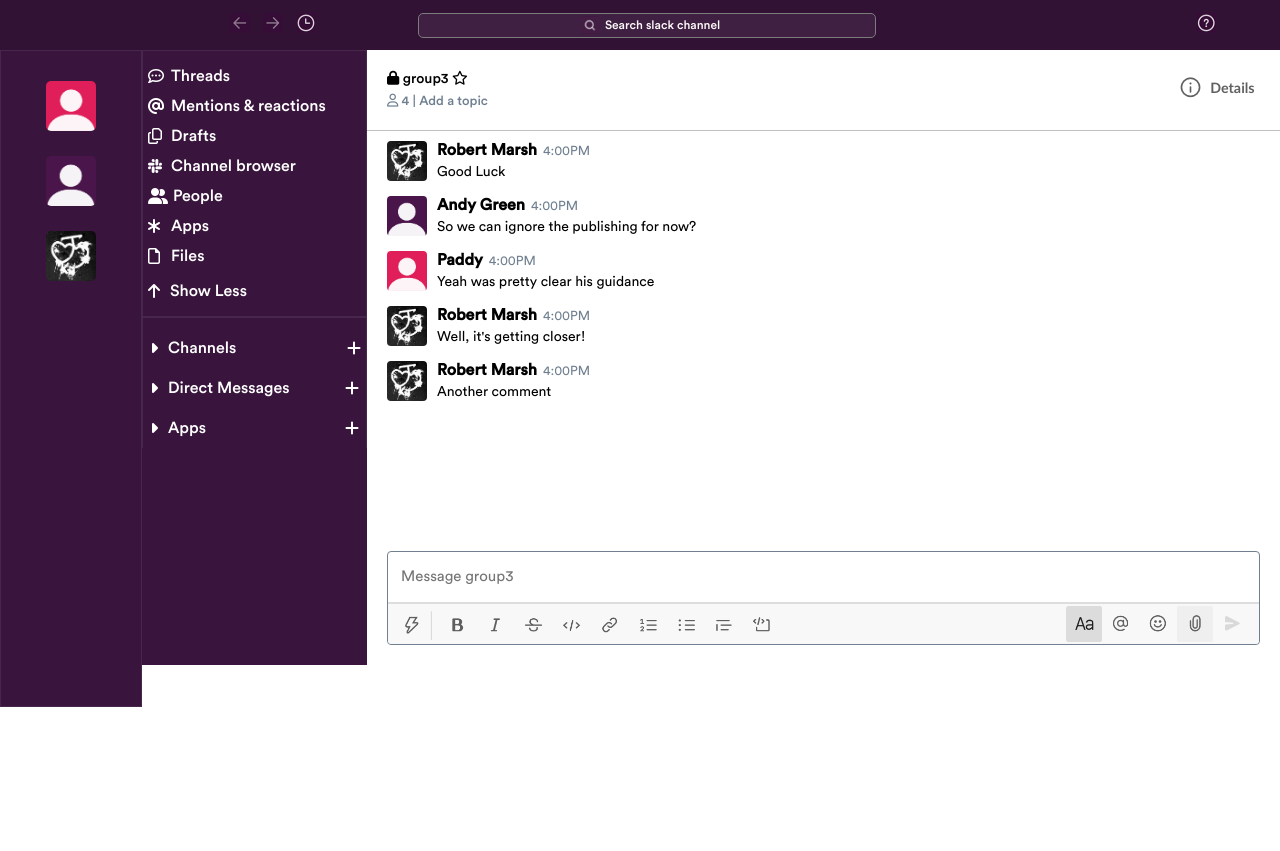
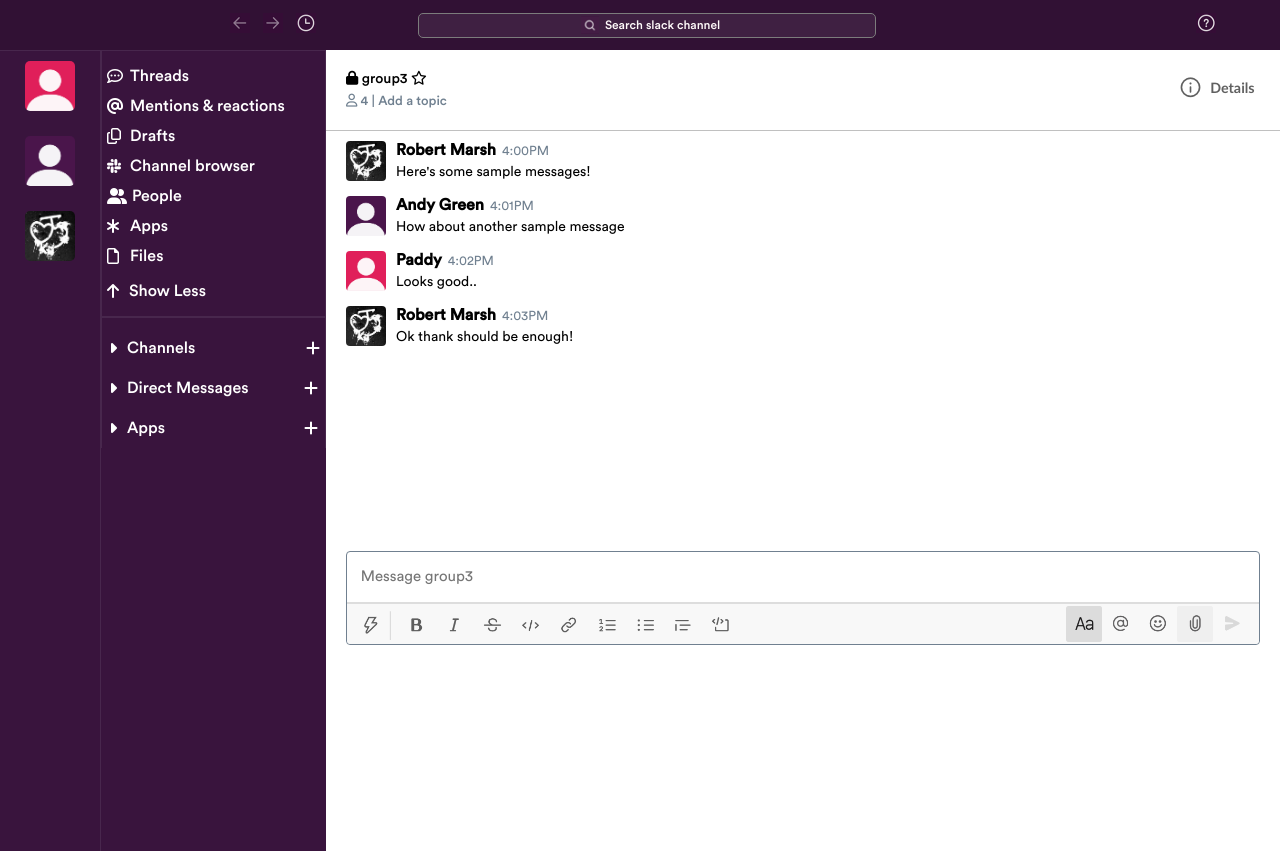
Before and after one commit to Paddyaa5/slackProject, a React (Create React App) app: page / in a window 1280 px wide. Before the commit the page ends 800 px from the top, so only its background shows below. Built offline with nearby package versions, Linux system fonts and the light colour scheme.

Commit message:
last push before showing

```diff
--- a/package.json
+++ b/package.json
@@ -36,5 +36,8 @@
       "last 1 firefox version",
       "last 1 safari version"
     ]
+  },
+  "devDependencies": {
+    "gh-pages": "^3.0.0"
   }
 }
--- a/src/App.js
+++ b/src/App.js
@@ -5,7 +5,6 @@
 import MainFeed1 from './components/MainFeed1';
 import Users from './components/Users';
 import Channels from './components/Channels';
-
 import pa from './img/user1.png';
 import ag from './img/user2.png';
 import rm from './img/user3.png';
@@ -17,11 +16,10 @@
     userpic: pa,
     time: '',
     chats: [
-      {pic: rm, user: "Robert Marsh", text: "Good Luck", time: "4:00PM"},
-      {pic: ag, user: "Andy Green", text: "So we can ignore the publishing for now?", time: "4:00PM"},
-      {pic: pa, user: "Paddy", text: "Yeah was pretty clear his guidance", time: "4:00PM"},
-      {pic: rm, user: "Robert Marsh", text: "Well, it's getting closer!", time: "4:00PM"},
-      {pic: rm, user: "Robert Marsh", text: "Another comment", time: "4:00PM"},
+      {pic: rm, user: "Robert Marsh", text: "Here's some sample messages!", time: "4:00PM"},
+      {pic: ag, user: "Andy Green", text: "How about another sample message", time: "4:01PM"},
+      {pic: pa, user: "Paddy", text: "Looks good..", time: "4:02PM"},
+      {pic: rm, user: "Robert Marsh", text: "Ok thank should be enough!", time: "4:03PM"},
   ]
   }
 
--- a/src/components/Users.css
+++ b/src/components/Users.css
@@ -1,11 +1,11 @@
 #Users {
     width: 100px;
-    min-height: 100%;
+    min-height: 100vh;
     background-color: #39143D;
-    border: #48274D solid 1px;
+    border-right: #48274D solid 1px;
+    border-top: #48274D solid 1px;
     color: white;
     text-align: center;
-    padding: 20px;
 }
 
 #Users img{
```
Also changed, not shown: 1 other file (tests, documents, lock files or other folders).
